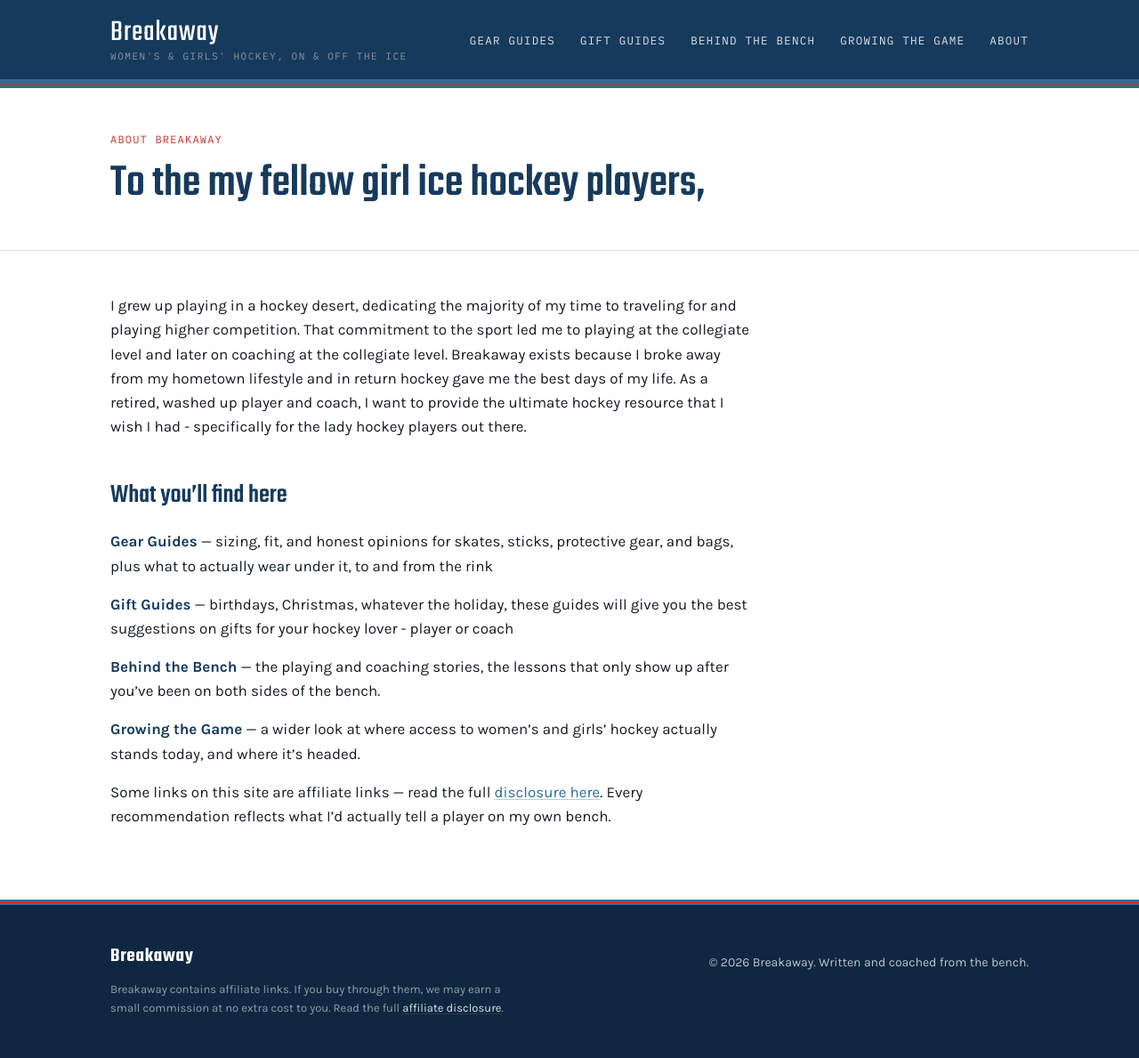
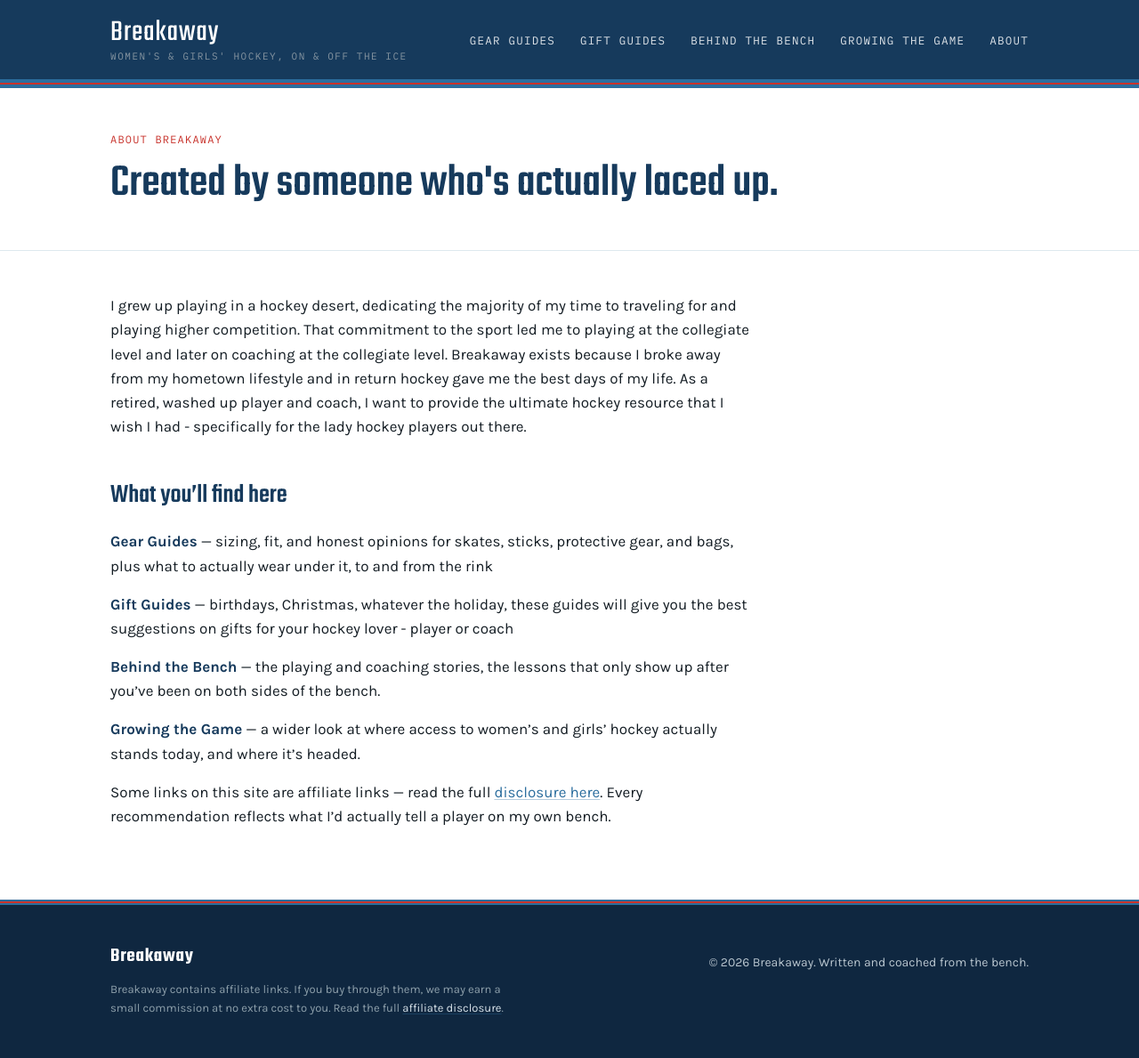
Before and after one commit to breakaway-hockey/breakaway-hockey.github.io, a Jekyll site: the page built from about.md, in a window 1280 px wide. Shown: the whole page at 89% size. Built offline with Jekyll 4.4.1, drawn with Linux system fonts in a browser that asks for light colours.

Commit message:
Update heading in about.md for clarity

```diff
--- a/about.md
+++ b/about.md
@@ -6,7 +6,7 @@ permalink: /about/
 <div class="article-head">
 <div class="wrap">
 <div class="kicker">About Breakaway</div>
-<h1>To the my fellow girl ice hockey players,</h1>
+<h1>Created by someone who's actually laced up.</h1>
 </div>
 </div>
 <div class="page-body">
```
